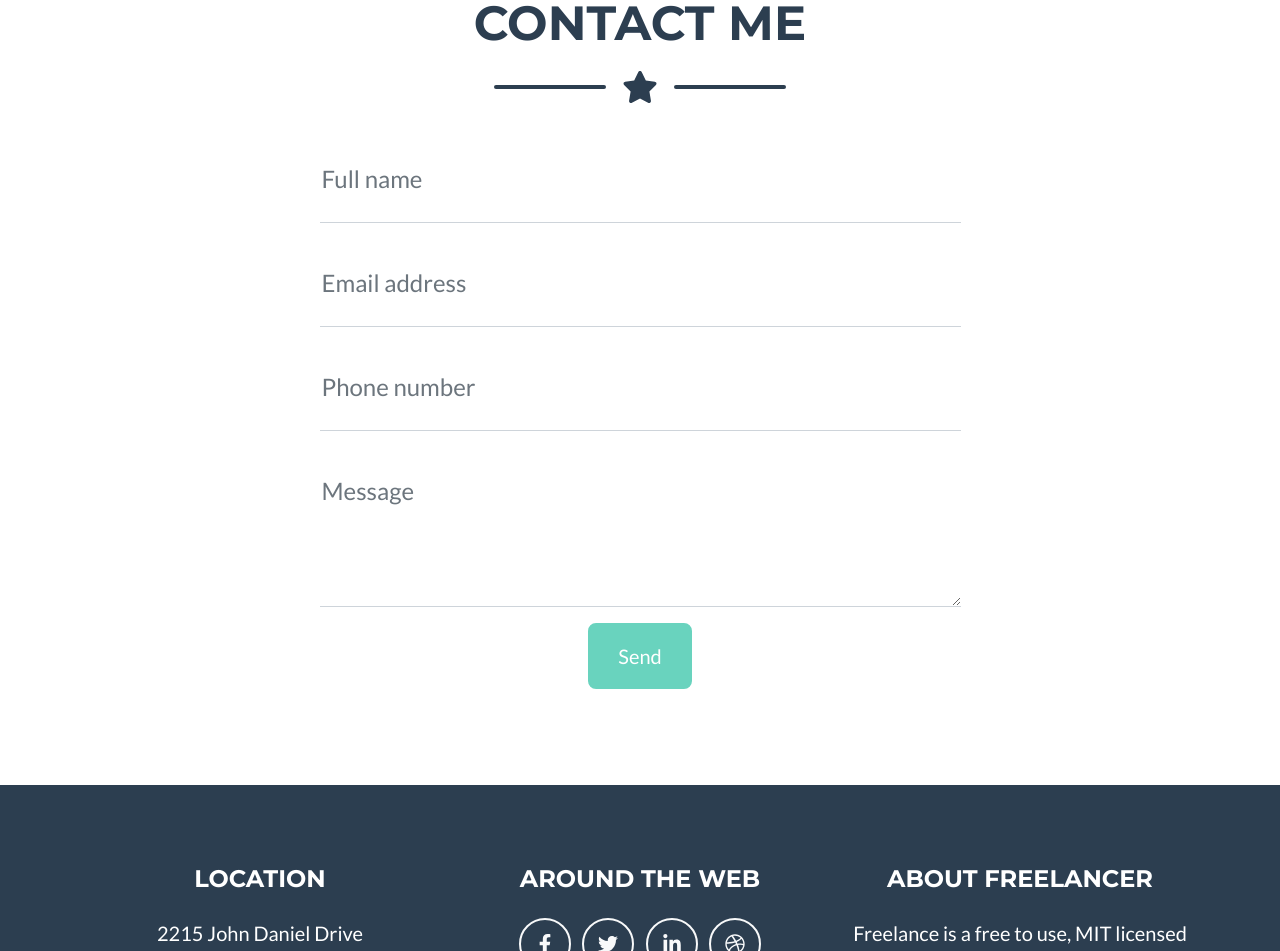
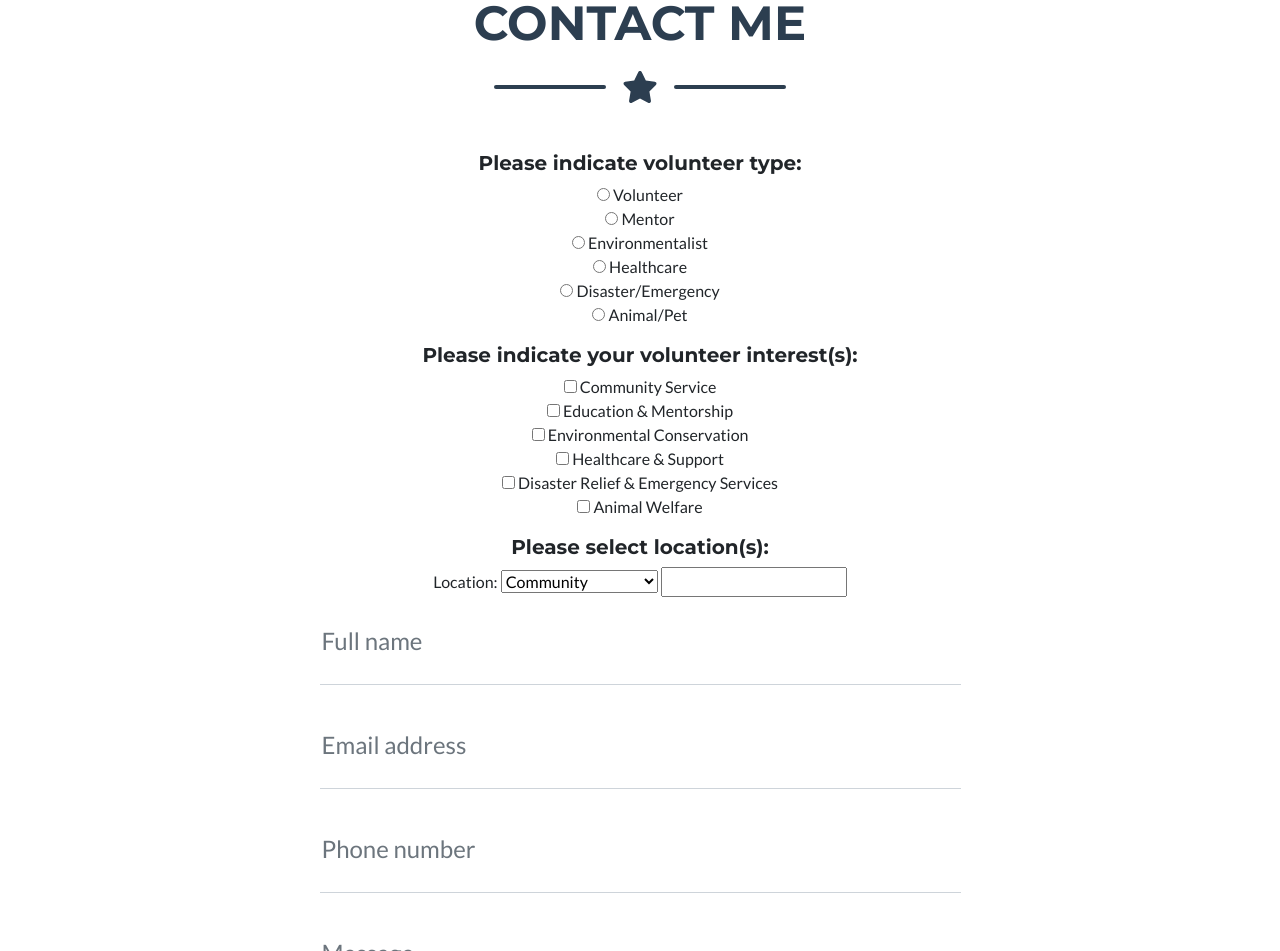
Before and after one commit to ktkey1966/CIS373HandsOfSummervilleProject, a plain HTML site: page index.html in a window 1280 px wide. Shown: the part 2983-3934 px from the top of the page. Drawn offline with nearby package versions, Linux system fonts and the light colour scheme; files that its build step writes are made by us from their sources; files whose address does not match are found by name.

Commit message:
Add files via upload

```diff
--- a/index.html
+++ b/index.html
@@ -205,6 +205,53 @@
                         <!-- https://startbootstrap.com/solution/contact-forms-->
                         <!-- to get an API token!-->
                         <form id="contactForm" data-sb-form-api-token="API_TOKEN">
+                            <!-- Radio buttions for volunteers type -->
+                            <div>
+                                <p><h5>Please indicate volunteer type:</h5>
+                                <input type="radio" id="volunteer" name="volunteer_type" value="volunteer">
+                                <label for="volunteer">Volunteer</label><br>
+                                <input type="radio" id="mentor" name="mentor_type" value="mentor">
+                                <label for="mentor">Mentor</label><br>
+                                <input type="radio" id="environmentalist" name="environmentalist_type" value="enviornmentalist">
+                                <label for="environmentalist">Environmentalist</label><br>
+                                <input type="radio" id="healthcare" name="healthcare_type" value="healthcare">
+                                <label for="healthcare">Healthcare</label><br>
+                                <input type="radio" id="disaster_emergency" name="disaster_type" value="disaster">
+                                <label for="disaster">Disaster/Emergency</label><br>
+                                <input type="radio" id="animal" name="animal_type" value="animal">
+                                <label for="animal">Animal/Pet</label><br>
+                            </div>
+                                <!--Check boxes for volunteer type -->
+                            <div>
+                                <p><h5>Please indicate your volunteer interest(s):</h5>
+                                <input type="checkbox" id="community_service" name="community_type" value="community">
+                                <label for="community">Community Service</label><br>
+                                <input type="checkbox" id="education_mentorship" name="education_type" value="education">
+                                <label for="education">Education & Mentorship</label><br>
+                                <input type="checkbox" id="environmental_conservation" name="environmental_type" value="enviornmental">
+                                <label for="environmental">Environmental Conservation</label><br>
+                                <input type="checkbox" id="healthcare_support" name="healthcare_type" value="healthcare">
+                                <label for="healthcare">Healthcare & Support</label><br>
+                                <input type="checkbox" id="disaster_emergency" name="disaster_type" value="disaster">
+                                <label for="disaster">Disaster Relief & Emergency Services</label><br>
+                                <input type="checkbox" id="animal_welfare" name="animal_type" value="animal">
+                                <label for="animal">Animal Welfare</label><br>
+                            </div>
+                            <!-- Dropdown menu for location -->
+                            <div>
+                                <p><h5>Please select location(s):</h5>
+                                    <label for="location_of_interest">Location: </label>
+                                    <select name="location_of_interest" id="location_of_interest">
+                                        <option value="community">Community</option>
+                                        <option value="school">School</option>
+                                        <option value="forest">Forest</option>
+                                        <option value="hospital">Hospital</option>
+                                        <option value="emergency">Fire Station</option>
+                                        <option value="shelter">Animal Shelter</option>
+                                        <option valut="Other">Other (enter name)</option>
+                                    </select>
+                                    <input type="text" id="other_location">
+                            </div>
                             <!-- Name input-->
                             <div class="form-floating mb-3">
                                 <input class="form-control" id="name" type="text" placeholder="Enter your name..." data-sb-validations="required" />
```
